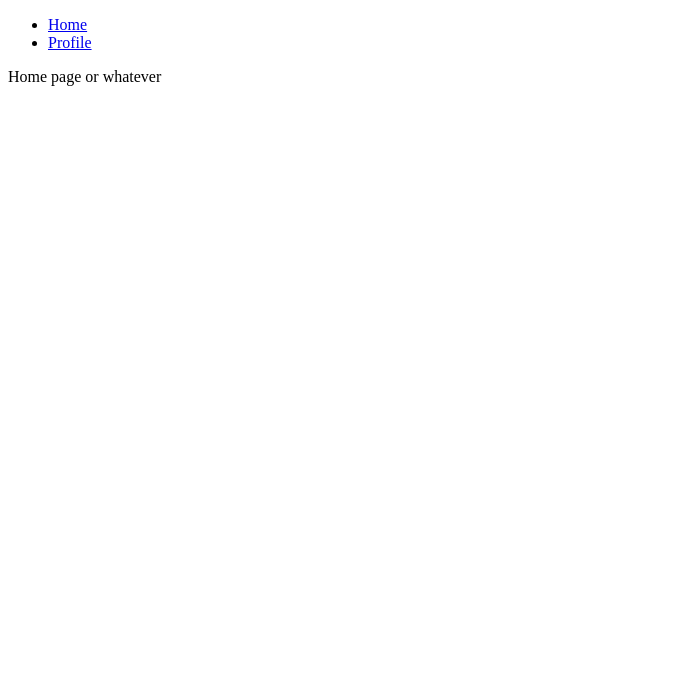
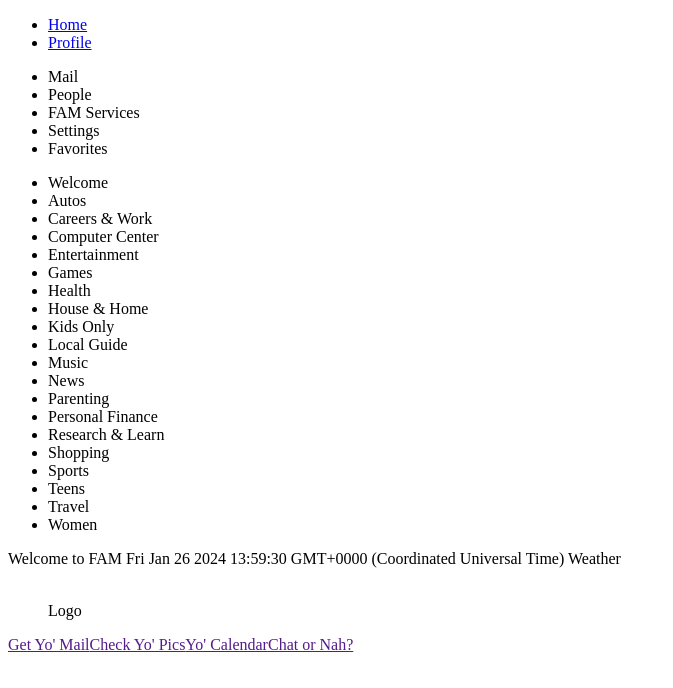
Before and after one commit to Smoot-Mena/chat-app, a React (Vite) app in the folder frontend/: page / in a window 1280 px wide. Shown: the top 688 px of the page, without its empty margins (0-673 px from the left). Built offline with nearby package versions, Linux system fonts and the light colour scheme.

Commit message:
Completes skeleton for login and signup pages
Also starts home page skeleton

```diff
--- a/frontend/src/pages/Home.jsx
+++ b/frontend/src/pages/Home.jsx
@@ -1,6 +1,56 @@
 const Home = () => {
     return (
-        <section>Home page or whatever</section>
+        <section>
+            <nav>
+                <ul>
+                    <li>Mail</li>
+                    <li>People</li>
+                    <li>FAM Services</li>
+                    <li>Settings</li>
+                    <li>Favorites</li>
+                </ul>
+            </nav>
+            <nav>
+                <ul>
+                    <li>Welcome</li>
+                    <li>Autos</li>
+                    <li>Careers & Work</li>
+                    <li>Computer Center</li>
+                    <li>Entertainment</li>
+                    <li>Games</li>
+                    <li>Health</li>
+                    <li>House & Home</li>
+                    <li>Kids Only</li>
+                    <li>Local Guide</li>
+                    <li>Music</li>
+                    <li>News</li>
+                    <li>Parenting</li>
+                    <li>Personal Finance</li>
+                    <li>Research & Learn</li>
+                    <li>Shopping</li>
+                    <li>Sports</li>
+                    <li>Teens</li>
+                    <li>Travel</li>
+                    <li>Women</li>
+                </ul>
+            </nav>
+            <main>
+                <header>Welcome to FAM <Date /> Weather</header>
+                <section>
+                    <figure>
+                        <img src="" alt="" />
+                        <figcaption>Logo</figcaption>
+                    </figure>
+                    <a href="">Get Yo' Mail</a>
+                    <a href="">Check Yo' Pics</a>
+                    <a href="">Yo' Calendar</a>
+                    <a href="">Chat or Nah?</a>
+                </section>
+                <section></section>
+                <section></section>
+            </main>
+            <section></section>
+        </section>
      );
 }
 
--- a/frontend/src/pages/Login.jsx
+++ b/frontend/src/pages/Login.jsx
@@ -1,6 +1,16 @@
 const Login = () => {
     return (
-        <section>Login page or bust</section>
+        <section>
+            <form action="">
+                <label htmlFor="username">Username: </label>
+                <input name="username" type="text" />
+
+                <label htmlFor="password">Password: </label>
+                <input name="password" type="text" />
+
+                <button>Submit</button>
+            </form>
+        </section>
      );
 }
 
--- a/frontend/src/pages/SignUp.jsx
+++ b/frontend/src/pages/SignUp.jsx
@@ -1,6 +1,17 @@
 const SignUp = () => {
     return (
-        <section>Sign up all in here!</section>
+        <section><form action="">
+        <label htmlFor="username">Create Username: </label>
+        <input name="username" type="text" />
+
+        <label htmlFor="email">What's Your Email?: </label>
+        <input name="email" type="email" />
+
+        <label htmlFor="password">Create Password: </label>
+        <input name="password" type="text" />
+
+        <button>Submit</button>
+    </form></section>
      );
 }
 
```
